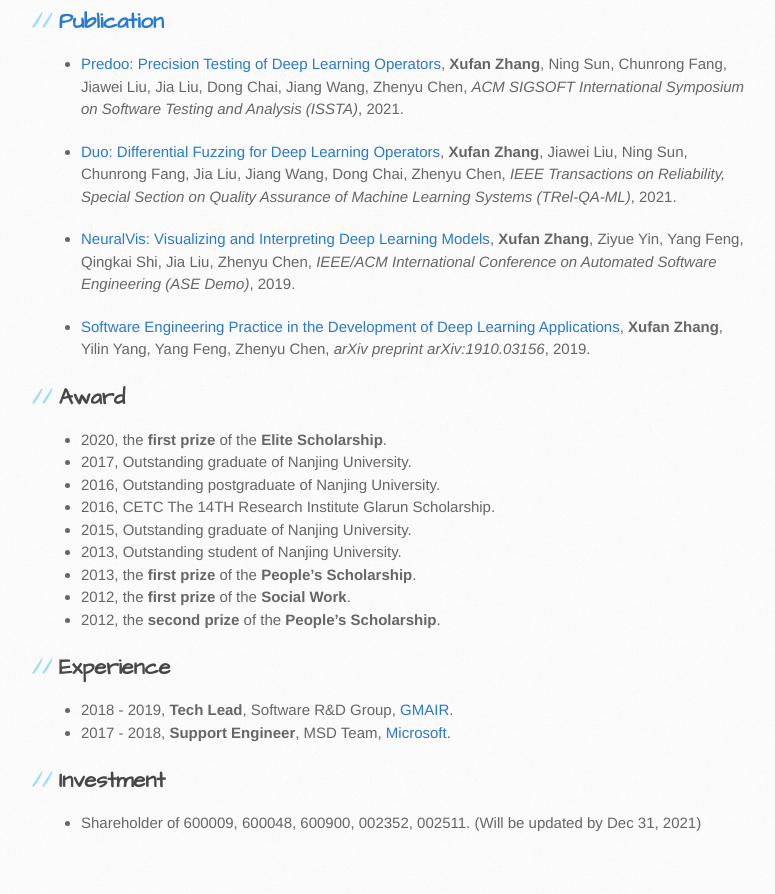
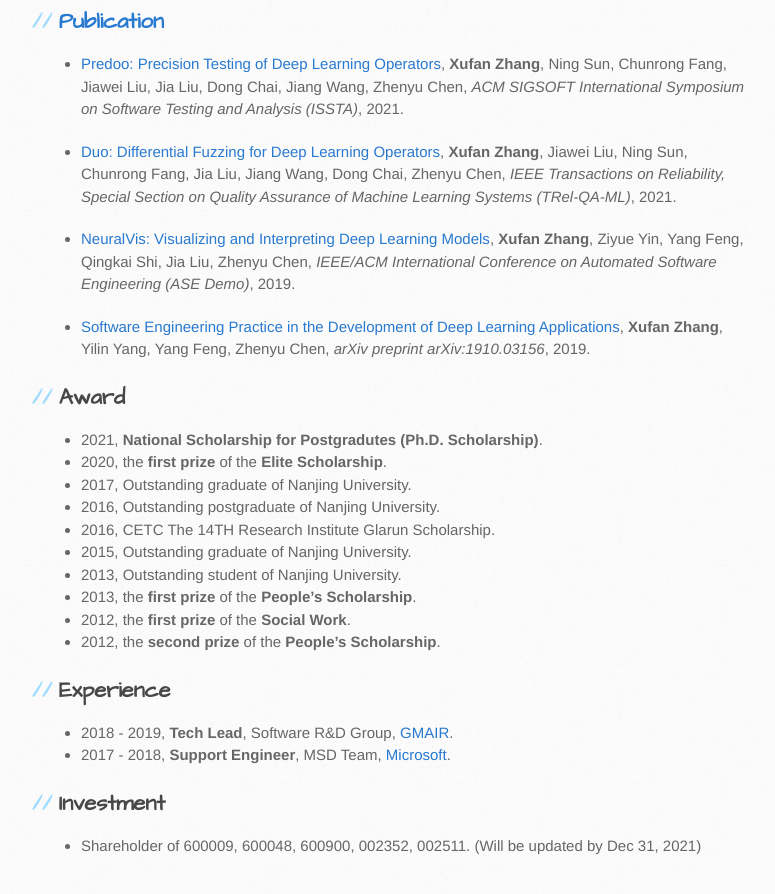
Before and after one commit to sunshinezxf/sunshinezxf.github.io, a Jekyll site: the page built from index.md, in a window 1280 px wide and 900 px high, scrolled down 947 px. Shown: the top 894 px of the window, without its empty margins (109-884 px from the left). Built offline with Jekyll 4.4.1, drawn with Linux system fonts in a browser that asks for light colours; our own code applies the rules of GitHub Pages for plain Markdown files.

Commit message:
update award list

```diff
--- a/index.md
+++ b/index.md
@@ -38,6 +38,7 @@ If you are interested in the topics or projects I work on, please reach me via t
 
 ## Award
 
+- 2021, **National Scholarship for Postgradutes (Ph.D. Scholarship)**.
 - 2020, the **first prize** of the **Elite Scholarship**.
 - 2017, Outstanding graduate of Nanjing University.
 - 2016, Outstanding postgraduate of Nanjing University.
```
